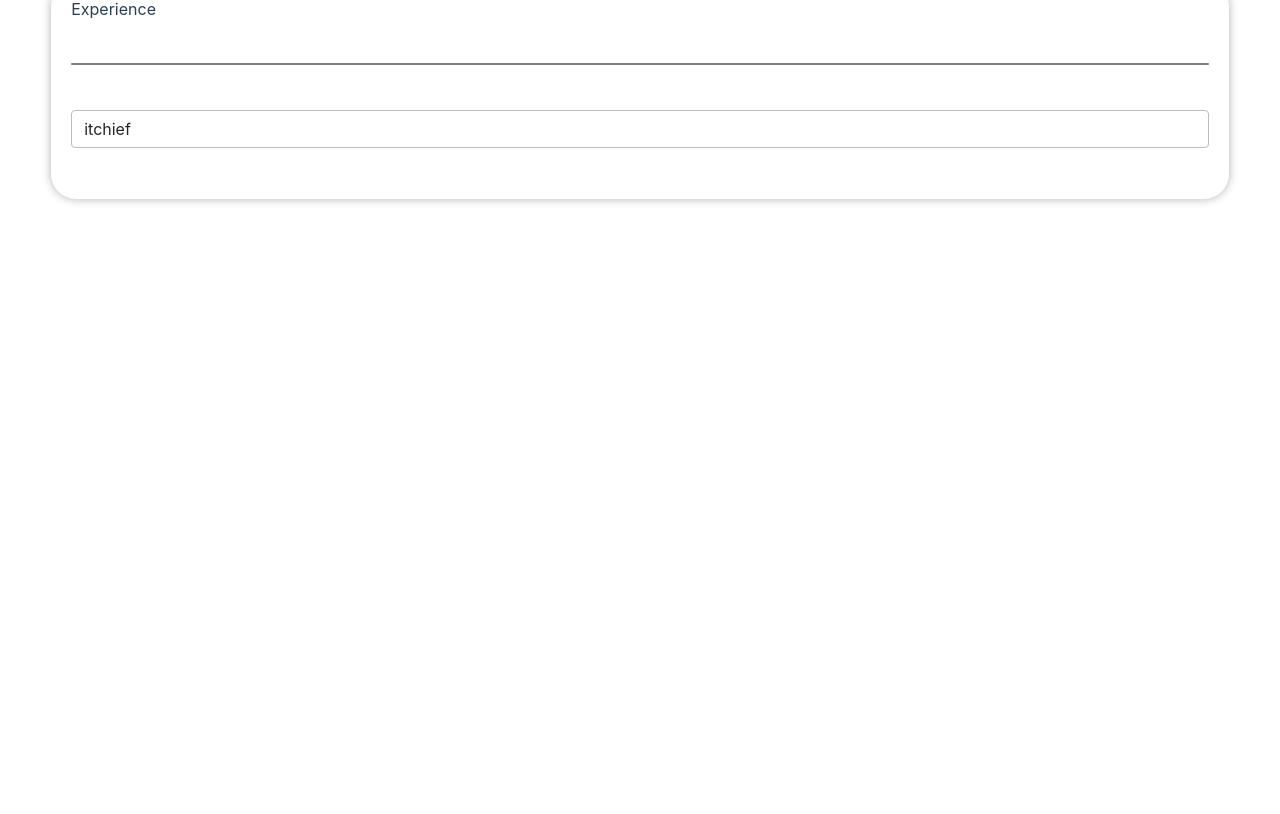
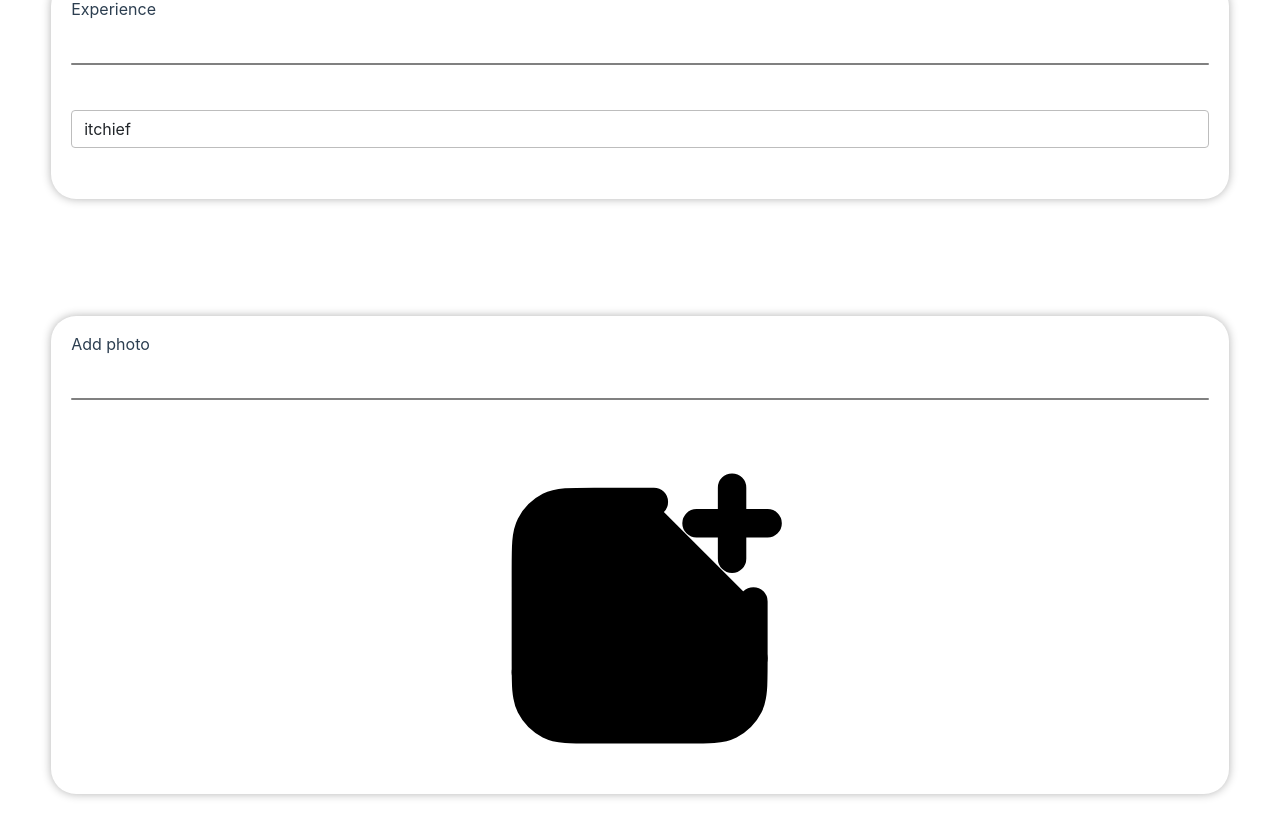
Before and after one commit to Kuanysh-kst/WebAppTelegram, a Vue app: page /parametrs in a window 1280 px wide. Shown: the part 572-1386 px from the top of the page. Before the commit the page ends 800 px from the top, so only its background shows below. Built offline with nearby package versions, Linux system fonts and the light colour scheme; no server answers.

Commit message:
added new box
Signed-off-by: Kuanysh <90975457+Kuanysh-kst@users.noreply.github.com>

```diff
--- /dev/null
+++ b/src/components/param/AddPhotoParam.vue
@@ -0,0 +1,29 @@
+<template>
+    <div class="add-photo-container card">
+        <div class="add-photo-text card-text">Add photo</div>
+        <hr>
+        <svg viewBox="0 0 24 24" fill="none" xmlns="http://www.w3.org/2000/svg">
+            <path
+                d="M13 4H8.8C7.11984 4 6.27976 4 5.63803 4.32698C5.07354 4.6146 4.6146 5.07354 4.32698 5.63803C4 6.27976 4 7.11984 4 8.8V15.2C4 16.8802 4 17.7202 4.32698 18.362C4.6146 18.9265 5.07354 19.3854 5.63803 19.673C6.27976 20 7.11984 20 8.8 20H15.2C16.8802 20 17.7202 20 18.362 19.673C18.9265 19.3854 19.3854 18.9265 19.673 18.362C20 17.7202 20 16.8802 20 15.2V11"
+                stroke="#000000" stroke-width="2" stroke-linecap="round" stroke-linejoin="round" />
+            <path
+                d="M4 16L8.29289 11.7071C8.68342 11.3166 9.31658 11.3166 9.70711 11.7071L13 15M13 15L15.7929 12.2071C16.1834 11.8166 16.8166 11.8166 17.2071 12.2071L20 15M13 15L15.25 17.25"
+                stroke="#000000" stroke-width="2" stroke-linecap="round" stroke-linejoin="round" />
+            <path d="M18.5 3V5.5M18.5 8V5.5M18.5 5.5H16M18.5 5.5H21" stroke="#000000" stroke-width="2"
+                stroke-linecap="round" stroke-linejoin="round" />
+        </svg>
+    </div>
+</template>
+
+<style>
+.add-photo-container hr {
+    margin-top: 4%;
+    margin-bottom: 4%;
+}
+
+.add-photo-container svg {
+    width: 30%;
+    background-color: var(--tg-theme-bg-color);
+    fill: var(--tg-theme-text-color);
+}
+</style>
--- a/src/views/ParametrsPage.vue
+++ b/src/views/ParametrsPage.vue
@@ -3,18 +3,21 @@
         <BackLine />
         <FullNameParam />
         <ExperieceParam />
+        <AddPhotoParam />
     </div>
 </template>
 
 <script>
 import BackLine from '@/components/search/BackLine.vue';
 import FullNameParam from '@/components/param/FullNameParam.vue';
-import ExperieceParam from '@/components/param/ExperienceParam.vue'
+import ExperieceParam from '@/components/param/ExperienceParam.vue';
+import AddPhotoParam from '@/components/param/AddPhotoParam.vue';
 export default {
     components: {
     BackLine,
     FullNameParam,
-    ExperieceParam
+    ExperieceParam,
+    AddPhotoParam
 }
 }
 </script>
```
Also changed, not shown: src/assets/add-photo-svgrepo-com.svg (added), src/assets/plus-circle-svgrepo-com.svg (added).
